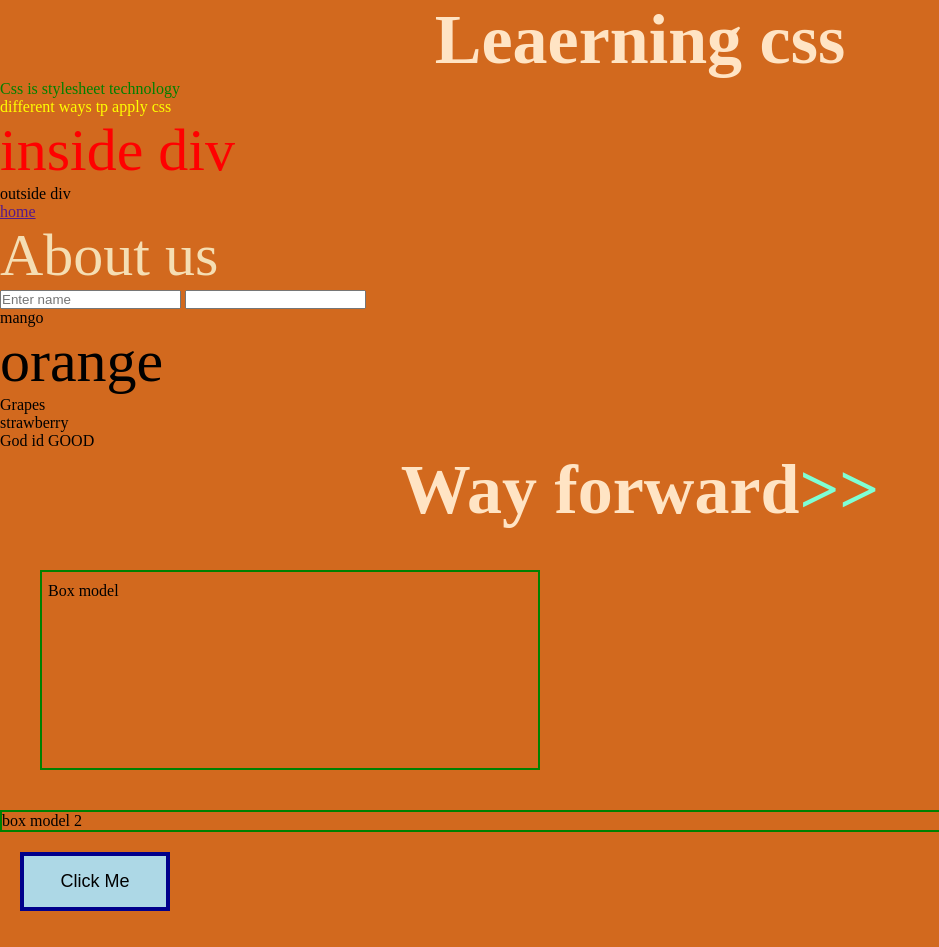
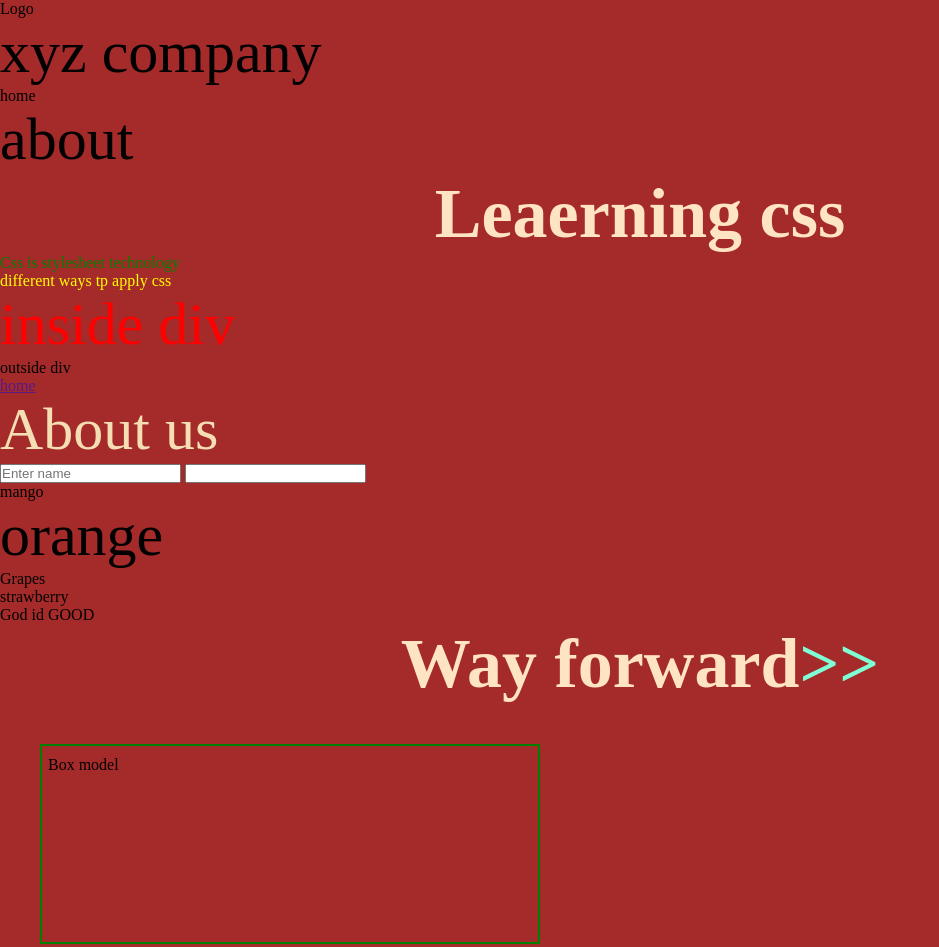
Before and after one commit to osijeff/git-practics, a plain HTML site: page index.html in a window 1280 px wide. Shown: the top 947 px of the page, without its empty margins (0-939 px from the left). Drawn offline with Linux system fonts and the light colour scheme.

Commit message:
navbar added

```diff
--- a/index.html
+++ b/index.html
@@ -6,7 +6,22 @@
     <title>Document</title>
     <link rel="stylesheet" href="./css/style.css">
 </head>
-<body style="background-color: chocolate;">
+<body>
+     <nav>
+          <div class="name">
+                <ul>
+               <li>Logo</li>
+               <li>xyz company</li>
+          </ul>
+          </div>
+          <div class="menu-item">
+          <ul>
+               <li>home</li>
+               <li>about</li>
+          </ul>
+          </div>
+
+     </nav>
     <h1>Leaerning css</h1>
 
     <p class="green first">Css is stylesheet technology</p>
```
